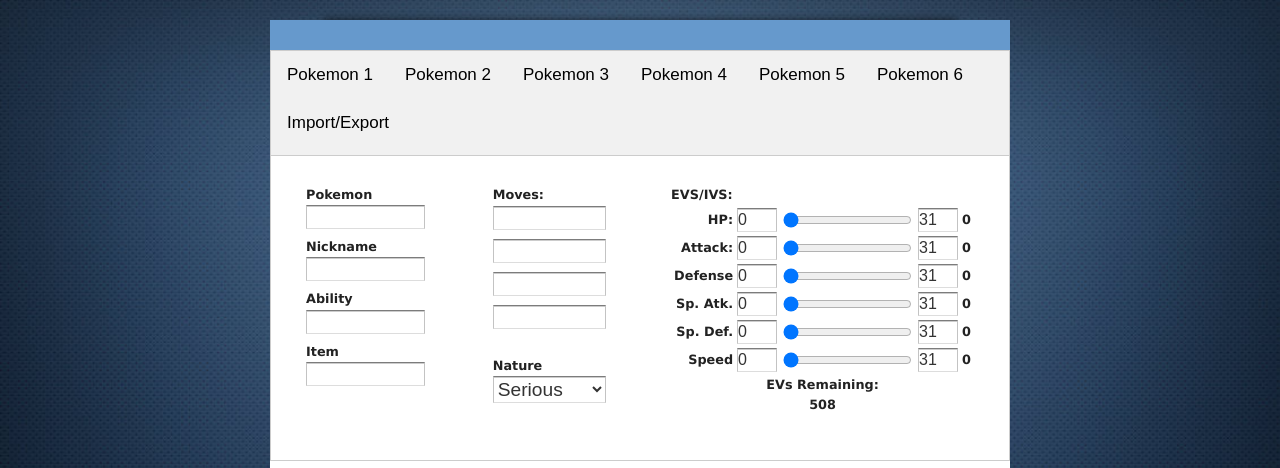
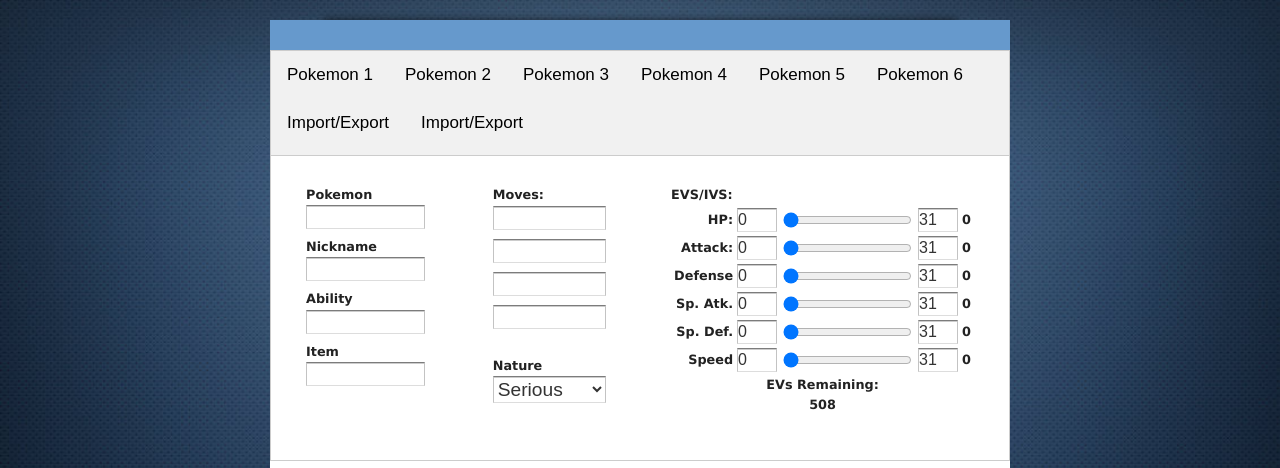
Before and after one commit to TheKLegacy/BAMSITE-Backup-2017, a PHP site: page /build.php in a window 1280 px wide. Shown: the top 468 px of the page. Run offline with PHP 8.4, Linux system fonts and the light colour scheme; data that the repository does not hold is empty.

Commit message:
builder nav

```diff
--- a/build.php
+++ b/build.php
@@ -869,6 +869,7 @@
             <button id="plabel5" class="tablinks" onclick="openCity(event, 'p5')">Pokemon 5</button>
             <button id="plabel6" class="tablinks" onclick="openCity(event, 'p6')">Pokemon 6</button>
             <button id="plabel7" class="tablinks" onclick="openCity(event, 'p7')">Import/Export</button>
+			<button id="plabel7" class="tablinks" onclick="window.location.href='index4.html'">Import/Export</button>
          </div>
          <div id="p1" class="tabcontent">
             <form id="form_64191" class="appnitro"  method="post" action="">
```
